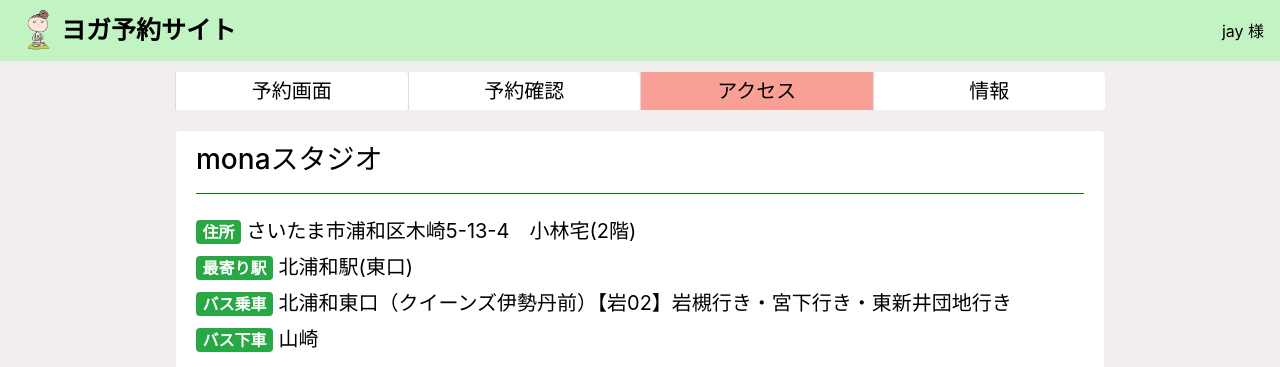
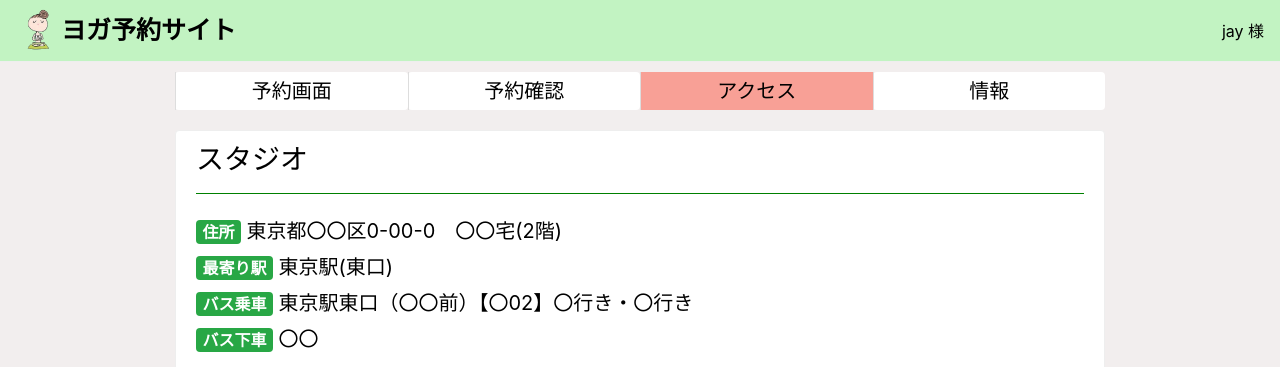
Before and after one commit to jay0423/yogaproject, a Django app: page /access in a window 1280 px wide. Shown: the top 367 px of the page. Run offline with Django 3.2, Linux system fonts and the light colour scheme; a user stored in the database is signed in; some libraries are stand-ins or nearby versions.

Commit message:
諸情報を一般化．

```diff
--- a/templates/access.html
+++ b/templates/access.html
@@ -23,7 +23,8 @@
                 <a id="booked_list" class="nav-link" href="{% url 'booked_list' %}">予約確認</a>
             </li>
             <li class="nav-item">
-                <a id="access" class="nav-link" href="{% url 'access' %}" style="background-color: rgb(248, 160, 150);">アクセス</a>
+                <a id="access" class="nav-link" href="{% url 'access' %}"
+                    style="background-color: rgb(248, 160, 150);">アクセス</a>
             </li>
             <li class="nav-item">
                 <a id="info" class="nav-link" href="{% url 'info' %}">情報</a>
@@ -32,48 +33,56 @@
     </div>
 
     <div class="alert alert-warning setting" role="alert">
-        <h3>monaスタジオ</h3>
+        <h3>スタジオ</h3>
         <hr style="border-color: green;">
         <p>
             <span class="badge badge-success">住所</span><br class="br-get">
-            さいたま市浦和区木崎5-13-4　<br class="br-get">小林宅(2階)<br>
+            東京都〇〇区0-00-0　<br class="br-get">〇〇宅(2階)<br>
             <span class="badge badge-success">最寄り駅</span><br class="br-get">
-            北浦和駅(東口)<br>
+            東京駅(東口)<br>
             <span class="badge badge-success">バス乗車</span><br class="br-get">
-            北浦和東口（クイーンズ伊勢丹前）<br class="br-get">【岩02】岩槻行き・宮下行き・東新井団地行き<br>
+            東京駅東口（〇〇前）<br class="br-get">【〇02】〇行き・〇行き<br>
             <span class="badge badge-success">バス下車</span><br class="br-get">
-            山崎
+            〇〇
         </p>
         <iframe
-            src="https://www.google.com/maps/embed?pb=!1m18!1m12!1m3!1d3232.396050906912!2d139.66197351555508!3d35.88831462619364!2m3!1f0!2f0!3f0!3m2!1i1024!2i768!4f13.1!3m3!1m2!1s0x6018c04423cadd0d%3A0x110d02c82e70bb11!2z44CSMzMwLTAwNDIg5Z-8546J55yM44GV44GE44Gf44G-5biC5rWm5ZKM5Yy65pyo5bSO77yV5LiB55uu77yR77yT4oiS77yU!5e0!3m2!1sja!2sjp!4v1596255637316!5m2!1sja!2sjp"
+            src="https://www.google.com/maps/embed?pb=!1m18!1m12!1m3!1d3240.827853398555!2d139.76493611555088!3d35.68124053757847!2m3!1f0!2f0!3f0!3m2!1i1024!2i768!4f13.1!3m3!1m2!1s0x60188bfbd89f700b%3A0x277c49ba34ed38!2z5p2x5Lqs6aeF!5e0!3m2!1sja!2sjp!4v1611561906319!5m2!1sja!2sjp"
             width="600" height="450" frameborder="0" style="border:0;" allowfullscreen="" aria-hidden="false"
             tabindex="0"></iframe>
     </div>
     <div class="alert alert-warning setting" role="alert">
-        <h3>SECOM会場</h3>
+        <h3>スタジオ2</h3>
         <hr style="border-color: green;">
         <p>
             <span class="badge badge-success">住所</span><br class="br-get">
-            さいたま市浦和区常磐9-31-17　<br class="br-get">北隣館荘司ビル1F<br>
+            東京都〇〇区0-00-0　<br class="br-get">〇〇宅(2階)<br>
             <span class="badge badge-success">最寄り駅</span><br class="br-get">
-            北浦和駅(西口)<br>
+            東京駅(東口)<br>
+            <span class="badge badge-success">バス乗車</span><br class="br-get">
+            東京駅東口（〇〇前）<br class="br-get">【〇02】〇行き・〇行き<br>
+            <span class="badge badge-success">バス下車</span><br class="br-get">
+            〇〇
         </p>
         <iframe
-            src="https://www.google.com/maps/embed?pb=!1m18!1m12!1m3!1d3233.090441720321!2d139.64204441555455!3d35.87130042713125!2m3!1f0!2f0!3f0!3m2!1i1024!2i768!4f13.1!3m3!1m2!1s0x6018c1c94f2536b7%3A0x9ddb053ee25cffbc!2z44CSMzMwLTAwNjEg5Z-8546J55yM44GV44GE44Gf44G-5biC5rWm5ZKM5Yy65bi455uk77yZ5LiB55uu77yT77yR4oiS77yR77yX!5e0!3m2!1sja!2sjp!4v1596255684484!5m2!1sja!2sjp"
+            src="https://www.google.com/maps/embed?pb=!1m18!1m12!1m3!1d3240.827853398555!2d139.76493611555088!3d35.68124053757847!2m3!1f0!2f0!3f0!3m2!1i1024!2i768!4f13.1!3m3!1m2!1s0x60188bfbd89f700b%3A0x277c49ba34ed38!2z5p2x5Lqs6aeF!5e0!3m2!1sja!2sjp!4v1611561906319!5m2!1sja!2sjp"
             width="600" height="450" frameborder="0" style="border:0;" allowfullscreen="" aria-hidden="false"
             tabindex="0"></iframe>
     </div>
     <div class="alert alert-warning setting" role="alert">
-        <h3>蔵のカフェ</h3>
+        <h3>スタジオ3</h3>
         <hr style="border-color: green;">
         <p>
             <span class="badge badge-success">住所</span><br class="br-get">
-            さいたま市緑区三室630<br>
+            東京都〇〇区0-00-0　<br class="br-get">〇〇宅(2階)<br>
             <span class="badge badge-success">最寄り駅</span><br class="br-get">
-            北浦和駅(東口)<br>
+            東京駅(東口)<br>
+            <span class="badge badge-success">バス乗車</span><br class="br-get">
+            東京駅東口（〇〇前）<br class="br-get">【〇02】〇行き・〇行き<br>
+            <span class="badge badge-success">バス下車</span><br class="br-get">
+            〇〇
         </p>
         <iframe
-            src="https://www.google.com/maps/embed?pb=!1m18!1m12!1m3!1d3232.2478159078923!2d139.670727715555!3d35.89194582599353!2m3!1f0!2f0!3f0!3m2!1i1024!2i768!4f13.1!3m3!1m2!1s0x6018c0698491b751%3A0x6a3c816b1af36516!2z44CSMzM2LTA5MTEg5Z-8546J55yM44GV44GE44Gf44G-5biC57eR5Yy65aSn5a2X5LiJ5a6k77yW77yT77yQ!5e0!3m2!1sja!2sjp!4v1596255718188!5m2!1sja!2sjp"
+            src="https://www.google.com/maps/embed?pb=!1m18!1m12!1m3!1d3240.827853398555!2d139.76493611555088!3d35.68124053757847!2m3!1f0!2f0!3f0!3m2!1i1024!2i768!4f13.1!3m3!1m2!1s0x60188bfbd89f700b%3A0x277c49ba34ed38!2z5p2x5Lqs6aeF!5e0!3m2!1sja!2sjp!4v1611561906319!5m2!1sja!2sjp"
             width="600" height="450" frameborder="0" style="border:0;" allowfullscreen="" aria-hidden="false"
             tabindex="0"></iframe>
     </div>
@@ -84,7 +93,7 @@
 {% block footer %}
 <footer style="background-color: rgb(194, 243, 194);">
     <div class="footer">
-        <span class="copy">© 2020 MonaYoga　　</span>
+        <span class="copy">© 2020 jay-kaji　　</span>
         <a href="{% url 'logout' %}">ログアウト</a>
     </div>
     <br><br><br>
--- a/templates/book.html
+++ b/templates/book.html
@@ -102,7 +102,7 @@
 {% block footer %}
 <footer style="background-color: rgb(194, 243, 194);">
     <div class="footer">
-        <span class="copy">© 2020 MonaYoga　　</span>
+        <span class="copy">© 2020 jay-kaji　　</span>
         <a href="{% url 'logout' %}">ログアウト</a>
     </div>
     <br><br><br>
--- a/templates/login.html
+++ b/templates/login.html
@@ -31,7 +31,7 @@
             style="width: 49%;">ログイン</button>
     </div>
     <br>
-    <p class="mt-5 mb-3 text-muted">&copy; 2020/07 MonaYoga</p>
+    <p class="mt-5 mb-3 text-muted">&copy; 2020/07 jay-kaji</p>
 </form>
 {% endblock content %}
 
--- a/templates/signup.html
+++ b/templates/signup.html
@@ -32,7 +32,7 @@
                 style="width: 49%;">サインアップ</button>
         </div>
         <a class="move-link" href="{% url 'login' %}">ログインへ</a>
-        <p class="mt-5 mb-3 text-muted">&copy; 2020/07 MonaYoga</p>
+        <p class="mt-5 mb-3 text-muted">&copy; 2020/07 jay-kaji</p>
     </form>
 </div>
 {% endblock content %}
```
Also changed, not shown: templates/info.html (+4 -4 lines), db.sqlite3.
